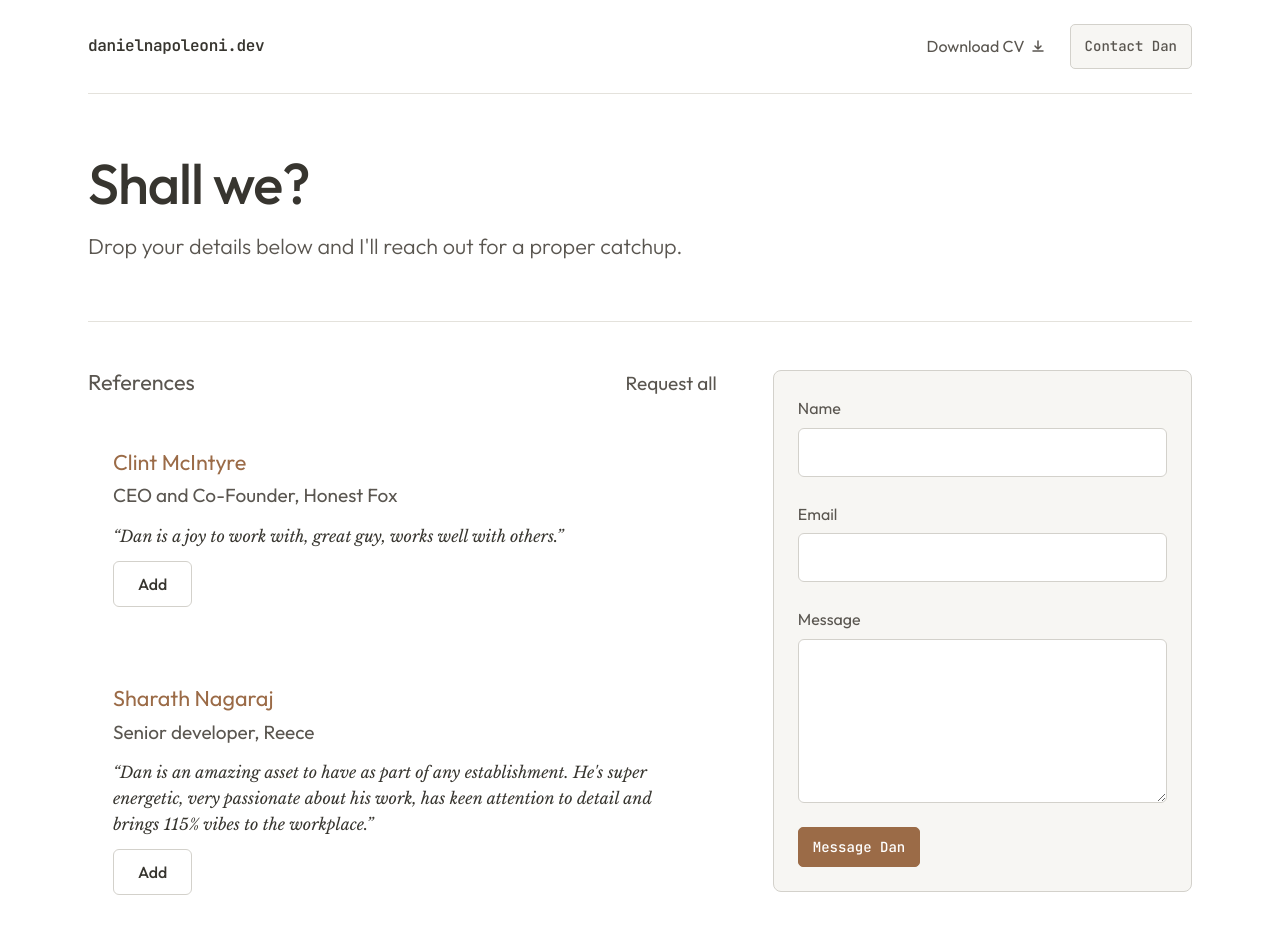
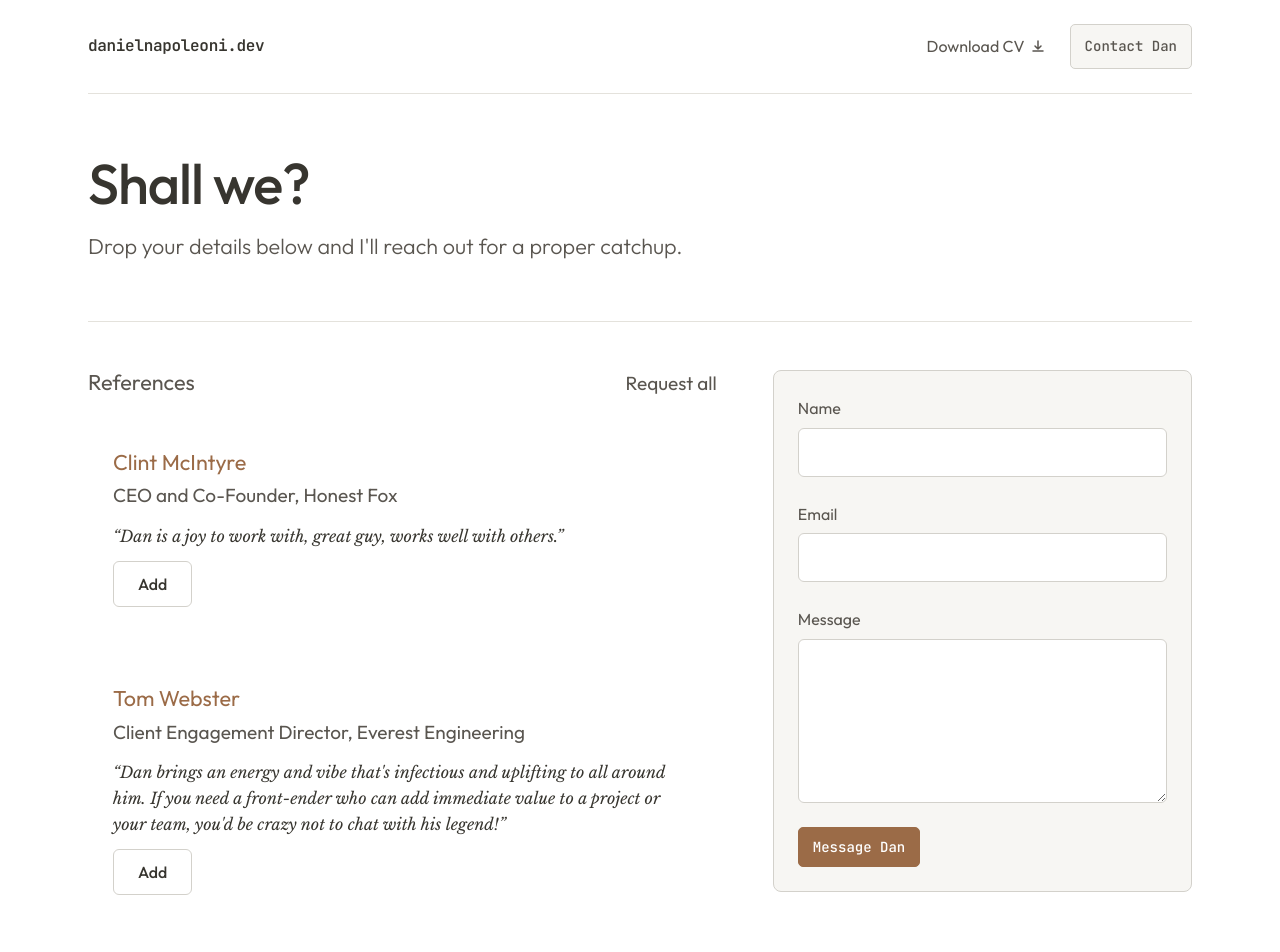
Before and after one commit to dnapoleoni/cv-portfolio-2026, a Next.js app: page /contact in a window 1280 px wide. Shown: the top 952 px of the page. Built offline with nearby package versions, Linux system fonts and the light colour scheme.

Commit message:
new testimonial

```diff
--- a/data/testimonials.ts
+++ b/data/testimonials.ts
@@ -1,10 +1,4 @@
 import type { Testimonial } from '@/types';
-
-/**
- * PLACEHOLDER TESTIMONIALS
- * Replace these with real quotes once you've gotten consent from your references.
- * The structure supports both the homepage carousel and role-specific filtering.
- */
 export const testimonials: Testimonial[] = [
   {
     name: 'Clint McIntyre',
@@ -43,6 +37,22 @@ export const testimonials: Testimonial[] = [
       {
         text: "Dan wasn't just executing tickets - he was thinking carefully about the visual output and sweating the details in a way that designers genuinely appreciate.",
         relevantRoles: ['ux-engineer'],
+      },
+    ],
+  },
+  {
+    name: 'Tom Webster',
+    role: 'Client Engagement Director',
+    company: 'Everest Engineering',
+    contactable: true,
+    quotes: [
+      {
+        text: "Dan brings an energy and vibe that's infectious and uplifting to all around him. If you need a front-ender who can add immediate value to a project or your team, you'd be crazy not to chat with his legend!",
+        relevantRoles: [],
+      },
+      {
+        text: 'Outside of his front-end development capability, this is the bonus of Dan. He is a cultural and social machine who brings positive energy to any environment he enters.',
+        relevantRoles: ['chief-vibes-officer'],
       },
     ],
   },
```
